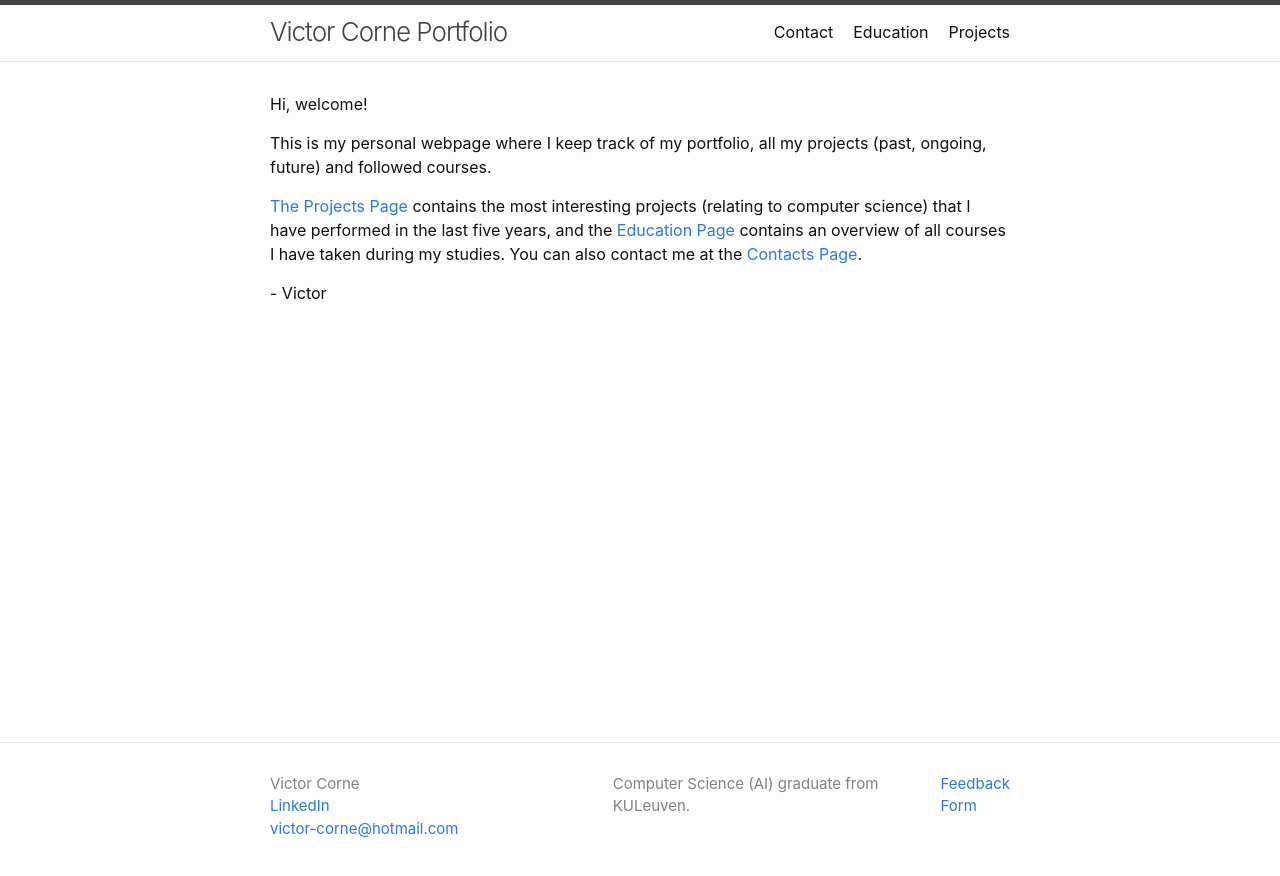
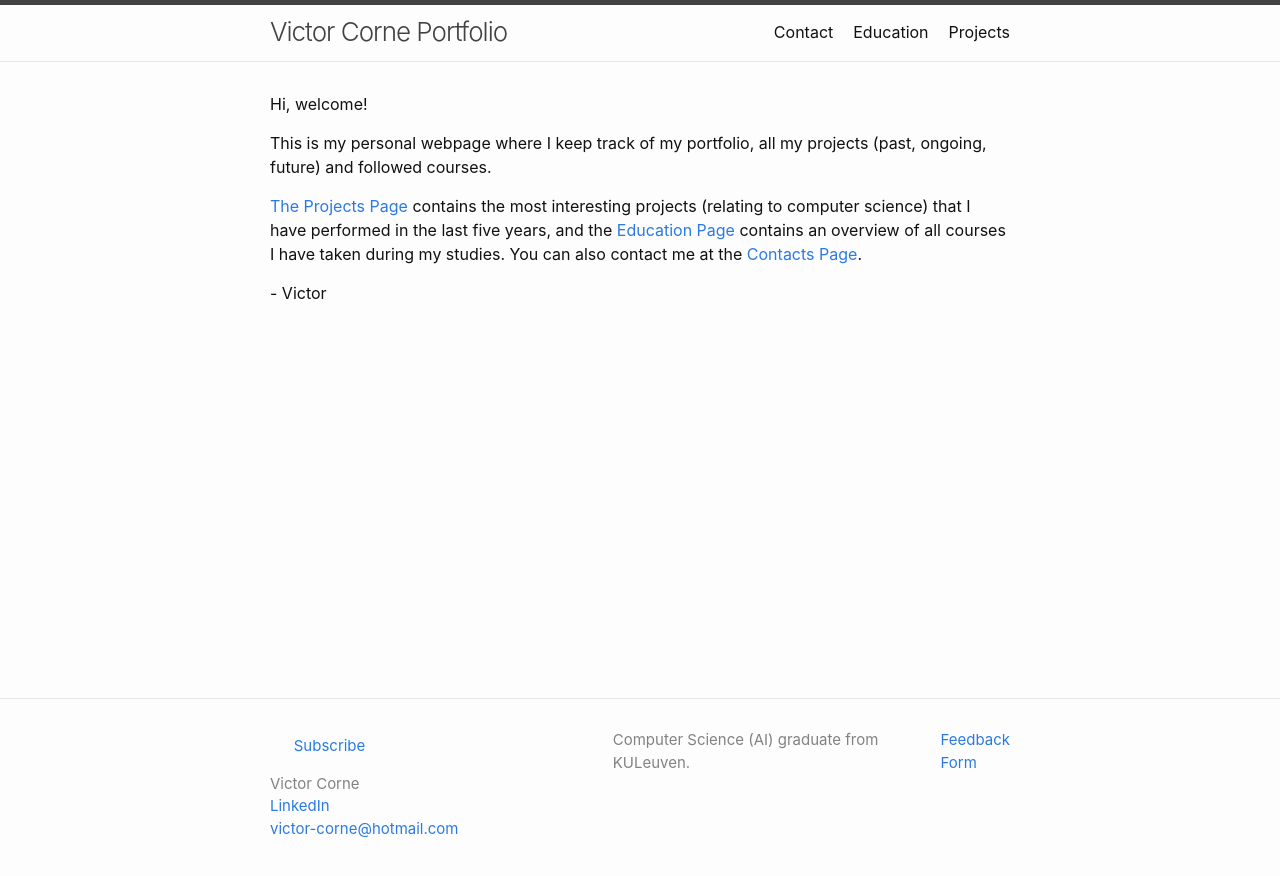
Before and after one commit to VictorCorne/VictorCorne.github.io, a Jekyll site: the page built from index.md, in a window 1280 px wide. Shown: the top 876 px of the page. Built offline with Jekyll 4.4.1, drawn with Linux system fonts in a browser that asks for light colours.

Commit message:
Re-establish subscribe button

```diff
--- a/_includes/footer.html
+++ b/_includes/footer.html
@@ -5,13 +5,13 @@
 
     <div class="footer-col-wrapper">
       <div class="footer-col">
-        <!-- <p class="feed-subscribe">
+        <p class="feed-subscribe">
           <a href="{{ site.feed.path | default: 'feed.xml' | absolute_url }}">
             <svg class="svg-icon orange">
               <use xlink:href="{{ 'assets/minima-social-icons.svg#rss' | relative_url }}"></use>
             </svg><span>Subscribe</span>
           </a>
-        </p> -->
+        </p>
 
         {%- if site.author %}
         <ul class="contact-list">
```
